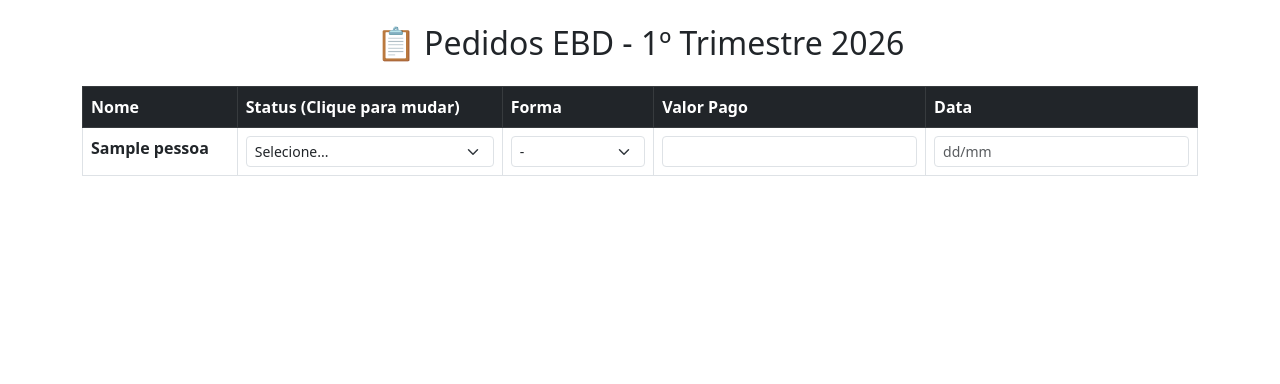
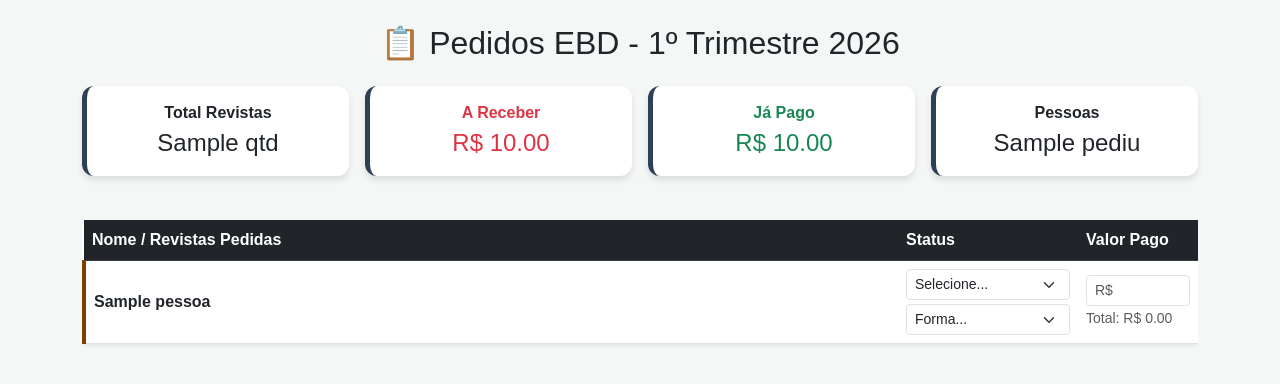
Before and after one commit to yvanaancelmo-crypto/ebd-pedidos-2026, a Flask app: template templates/index.html in a window 1280 px wide. Shown: the top 384 px of the page. Run offline with Flask 3, Linux system fonts and the light colour scheme; the template is opened without the code that fills it: most values are stand-ins (such as "Sample title", 1, 10 or a date in 2020); some libraries are stand-ins or nearby versions.

Commit message:
Update index.html

```diff
--- a/templates/index.html
+++ b/templates/index.html
@@ -5,58 +5,80 @@
     <title>EBD Pedidos 2026</title>
     <meta name="viewport" content="width=device-width, initial-scale=1">
     <link href="https://cdn.jsdelivr.net/npm/bootstrap@5.3.0/dist/css/bootstrap.min.css" rel="stylesheet">
+    <style>
+        body { background-color: #f4f7f6; font-family: sans-serif; }
+        .card-resumo { background: white; border-radius: 12px; padding: 15px; margin-bottom: 20px; box-shadow: 0 4px 6px rgba(0,0,0,0.1); border-left: 5px solid #2E4057; }
+        .cat-adulto { border-left: 4px solid #2E4057; background: #f8f9fa; }
+        .cat-jovem { border-left: 4px solid #1B6CA8; background: #f0f7ff; }
+        .cat-infantil { border-left: 4px solid #0E7C4C; background: #f1faf5; }
+        .cat-apoio { border-left: 4px solid #7B3F00; background: #fffaf0; }
+        .badge-qtd { font-size: 0.9em; padding: 5px 10px; border-radius: 20px; }
+    </style>
 </head>
 <body class="container py-4">
     <h2 class="text-center mb-4">📋 Pedidos EBD - 1º Trimestre 2026</h2>
+
+    <div class="row g-3 mb-4 text-center">
+        <div class="col-6 col-md-3"><div class="card-resumo"><strong>Total Revistas</strong><br><span class="fs-4">{{ resumo.qtd }}</span></div></div>
+        <div class="col-6 col-md-3"><div class="card-resumo text-danger"><strong>A Receber</strong><br><span class="fs-4">R$ {{ "%.2f"|format(resumo.valor) }}</span></div></div>
+        <div class="col-6 col-md-3"><div class="card-resumo text-success"><strong>Já Pago</strong><br><span class="fs-4">R$ {{ "%.2f"|format(resumo.vpago) }}</span></div></div>
+        <div class="col-6 col-md-3"><div class="card-resumo"><strong>Pessoas</strong><br><span class="fs-4">{{ resumo.pediu }}</span></div></div>
+    </div>
+
     <div class="table-responsive">
-        <table class="table table-hover table-bordered bg-white">
+        <table class="table table-hover align-middle bg-white rounded shadow-sm">
             <thead class="table-dark">
                 <tr>
-                    <th>Nome</th>
-                    <th>Status (Clique para mudar)</th>
-                    <th>Forma</th>
-                    <th>Valor Pago</th>
-                    <th>Data</th>
+                    <th>Nome / Revistas Pedidas</th>
+                    <th style="width: 180px;">Status</th>
+                    <th style="width: 120px;">Valor Pago</th>
                 </tr>
             </thead>
             <tbody>
                 {% for nome in pessoas %}
                 {% set p = pessoas_data[nome] %}
-                <tr>
-                    <td><strong>{{ nome }}</strong></td>
+                <tr class="{% if 'Adulto' in p.revistas or 'Mestre' in p.revistas %}cat-adulto{% elif 'Infantil' in p.revistas %}cat-infantil{% else %}cat-apoio{% endif %}">
                     <td>
-                        <select class="form-select form-select-sm" onchange="salvar('{{ nome }}', 'status', this.value)">
+                        <strong>{{ nome }}</strong><br>
+                        <small class="text-muted">
+                            {% for tid, label, preco in tipos %}
+                                {% if p[tid] > 0 %}
+                                    <span class="badge bg-secondary badge-qtd">{{ p[tid] }}x {{ label }}</span>
+                                {% endif %}
+                            {% endfor %}
+                        </small>
+                    </td>
+                    <td>
+                        <select class="form-select form-select-sm mb-1" onchange="salvar('{{ nome }}', 'status', this.value)">
                             <option value="" {% if p.status == "" %}selected{% endif %}>Selecione...</option>
                             <option value="PENDENTE" {% if p.status == "PENDENTE" %}selected{% endif %}>🔴 PENDENTE</option>
                             <option value="PAGO" {% if p.status == "PAGO" %}selected{% endif %}>🟢 PAGO</option>
                             <option value="PARCIAL" {% if p.status == "PARCIAL" %}selected{% endif %}>🟡 PAGO METADE</option>
                         </select>
-                    </td>
-                    <td>
                         <select class="form-select form-select-sm" onchange="salvar('{{ nome }}', 'forma', this.value)">
-                            <option value="" {% if p.forma == "" %}selected{% endif %}>-</option>
+                            <option value="" {% if p.forma == "" %}selected{% endif %}>Forma...</option>
                             <option value="PIX" {% if p.forma == "PIX" %}selected{% endif %}>PIX</option>
                             <option value="DINHEIRO" {% if p.forma == "DINHEIRO" %}selected{% endif %}>DINHEIRO</option>
                         </select>
                     </td>
                     <td>
-                        <input type="number" class="form-control form-control-sm" value="{{ p.valor_pago }}" onblur="salvar('{{ nome }}', 'valor_pago', this.value)">
-                    </td>
-                    <td>
-                        <input type="text" class="form-control form-control-sm" value="{{ p.data }}" onblur="salvar('{{ nome }}', 'data', this.value)" placeholder="dd/mm">
+                        <input type="number" class="form-control form-control-sm" value="{{ p.valor_pago }}"
+                               onblur="salvar('{{ nome }}', 'valor_pago', this.value)" placeholder="R$">
+                        <small class="text-muted">Total: R$ {{ "%.2f"|format(p.valor_total) }}</small>
                     </td>
                 </tr>
                 {% endfor %}
             </tbody>
         </table>
     </div>
+
     <script>
         function salvar(nome, campo, valor) {
             fetch('/salvar', {
                 method: 'POST',
                 headers: {'Content-Type': 'application/json'},
                 body: JSON.stringify({nome: nome, campo: campo, valor: valor})
-            }).then(res => res.json()).then(data => { if(data.ok) console.log("Salvo!"); });
+            }).then(() => { window.location.reload(); }); // Atualiza para recalcular o resumo no topo
         }
     </script>
 </body>
```
